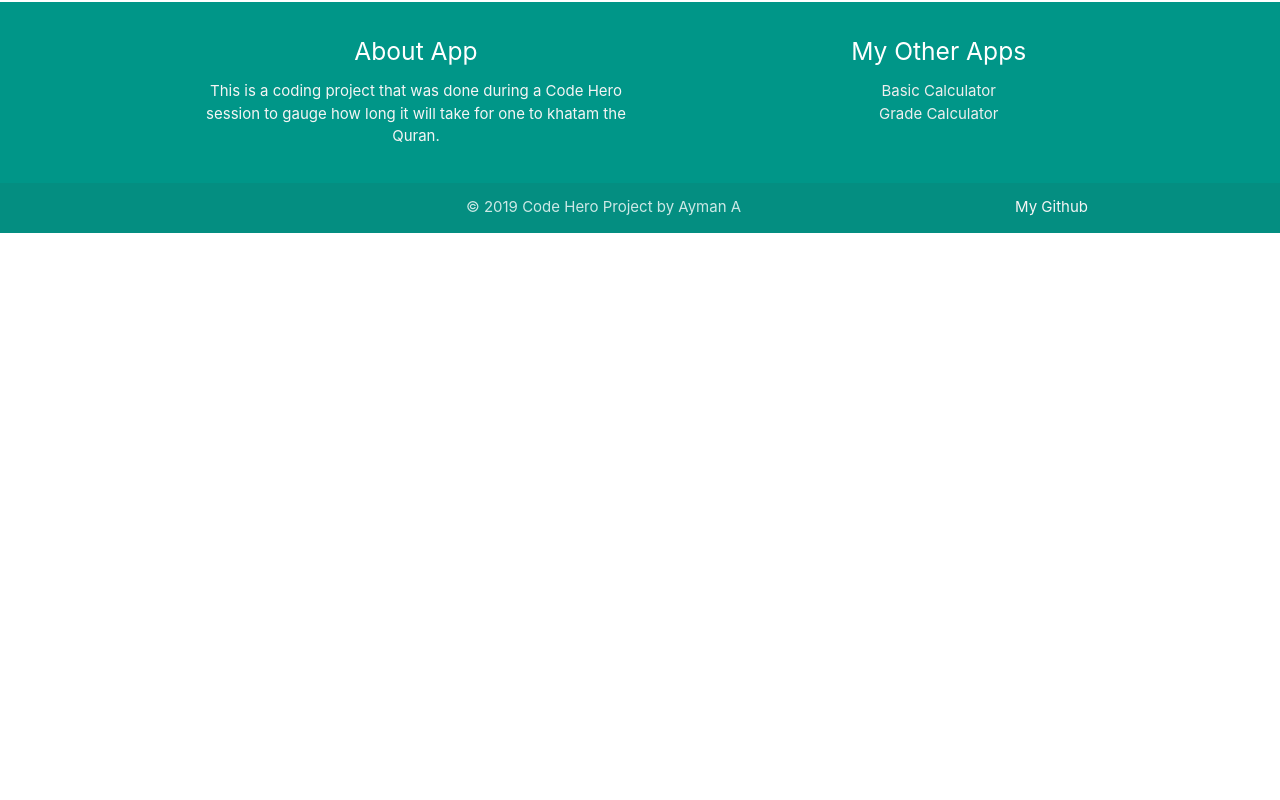
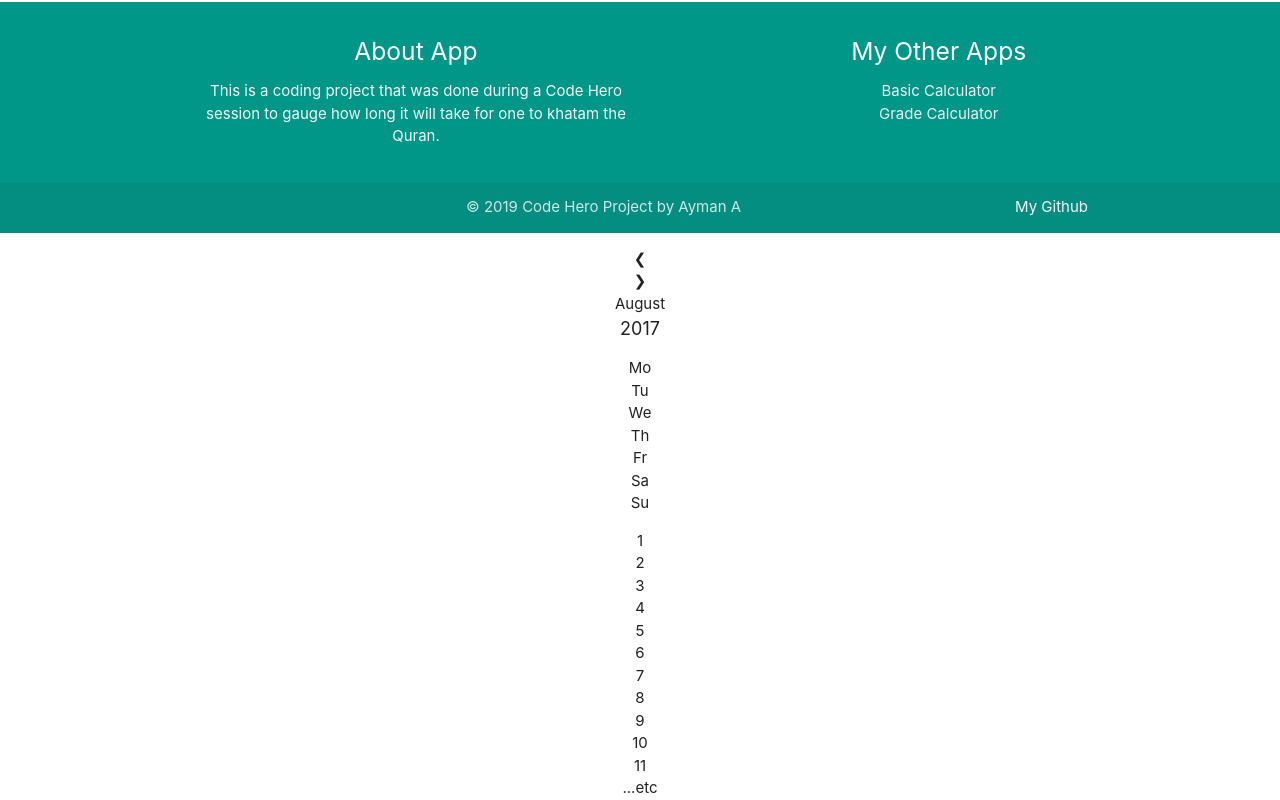
Before and after one commit to makcikroastmah/Khatam-Calcuator, a plain HTML site: page index.html in a window 1280 px wide. Shown: the part 1360-2160 px from the top of the page. Before the commit the page ends 1664 px from the top, so only its background shows below. Drawn offline with nearby package versions, Linux system fonts and the light colour scheme.

Commit message:
add timetable

```diff
--- a/index.html
+++ b/index.html
@@ -71,6 +71,40 @@
                       </div>
                     </div>
                   </footer>
+                  <div>
+                    <div class="month">
+                      <ul>
+                        <li class="prev">&#10094;</li>
+                        <li class="next">&#10095;</li>
+                        <li>August<br><span style="font-size:18px">2017</span></li>
+                      </ul>
+                    </div>
+
+                    <ul class="weekdays">
+                      <li>Mo</li>
+                      <li>Tu</li>
+                      <li>We</li>
+                      <li>Th</li>
+                      <li>Fr</li>
+                      <li>Sa</li>
+                      <li>Su</li>
+                    </ul>
+
+                    <ul class="days">
+                      <li>1</li>
+                      <li>2</li>
+                      <li>3</li>
+                      <li>4</li>
+                      <li>5</li>
+                      <li>6</li>
+                      <li>7</li>
+                      <li>8</li>
+                      <li>9</li>
+                      <li><span class="active">10</span></li>
+                      <li>11</li>
+                      ...etc
+                    </ul>
+                  </div>
 
 
     </div>
```
